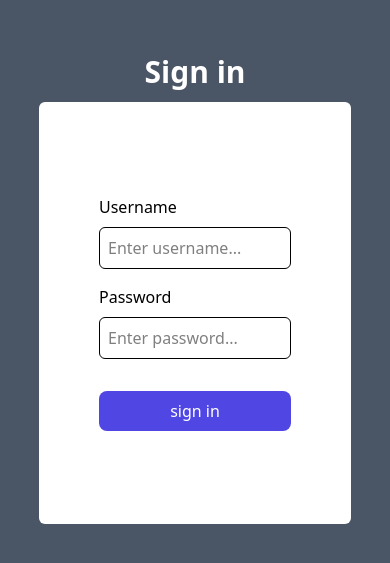
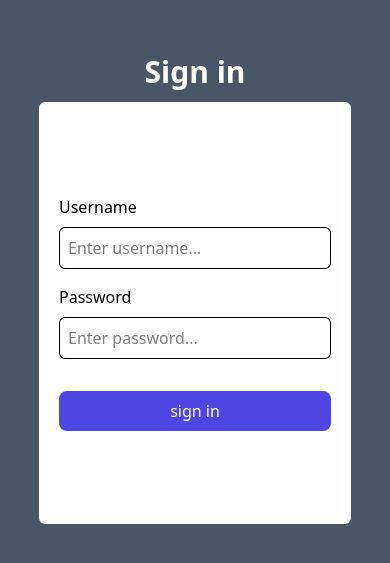
Before and after one commit to Aqib2110/second-brain-frontend, a React (Vite) app: page /signin in a window 390 px wide. Shown: the part 133-696 px from the top of the page. Built offline with nearby package versions, Linux system fonts and the light colour scheme.

Commit message:
Update Signin.tsx

```diff
--- a/src/pages/Signin.tsx
+++ b/src/pages/Signin.tsx
@@ -49,7 +49,7 @@ else{
   return (
     <div className='bg-gray-600 flex flex-col justify-center items-center h-screen w-screen'>
       <h1 className='font-bold pb-3 text-white text-3xl'>Sign in</h1>
-      <div className='bg-white rounded-md  justify-center  flex flex-col px-15 gap-4 w-4/5 md:w-1/3 h-2/4'>
+      <div className='bg-white rounded-md  justify-center  flex flex-col px-5 md:px-15 gap-4 w-4/5 md:w-1/3 h-2/4'>
 
 
       <label htmlFor="" className='flex flex-col gap-2 w-full justify-center  '> Username
```
